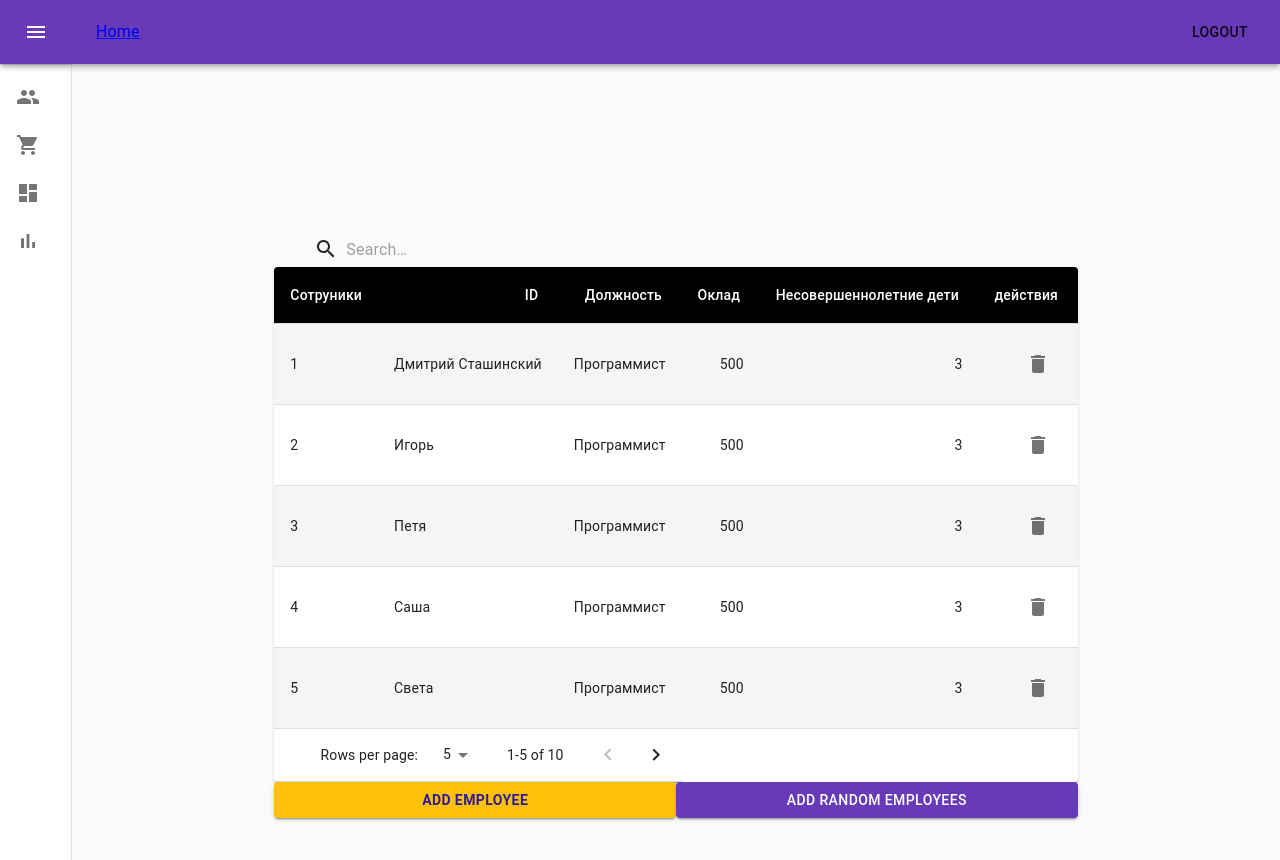
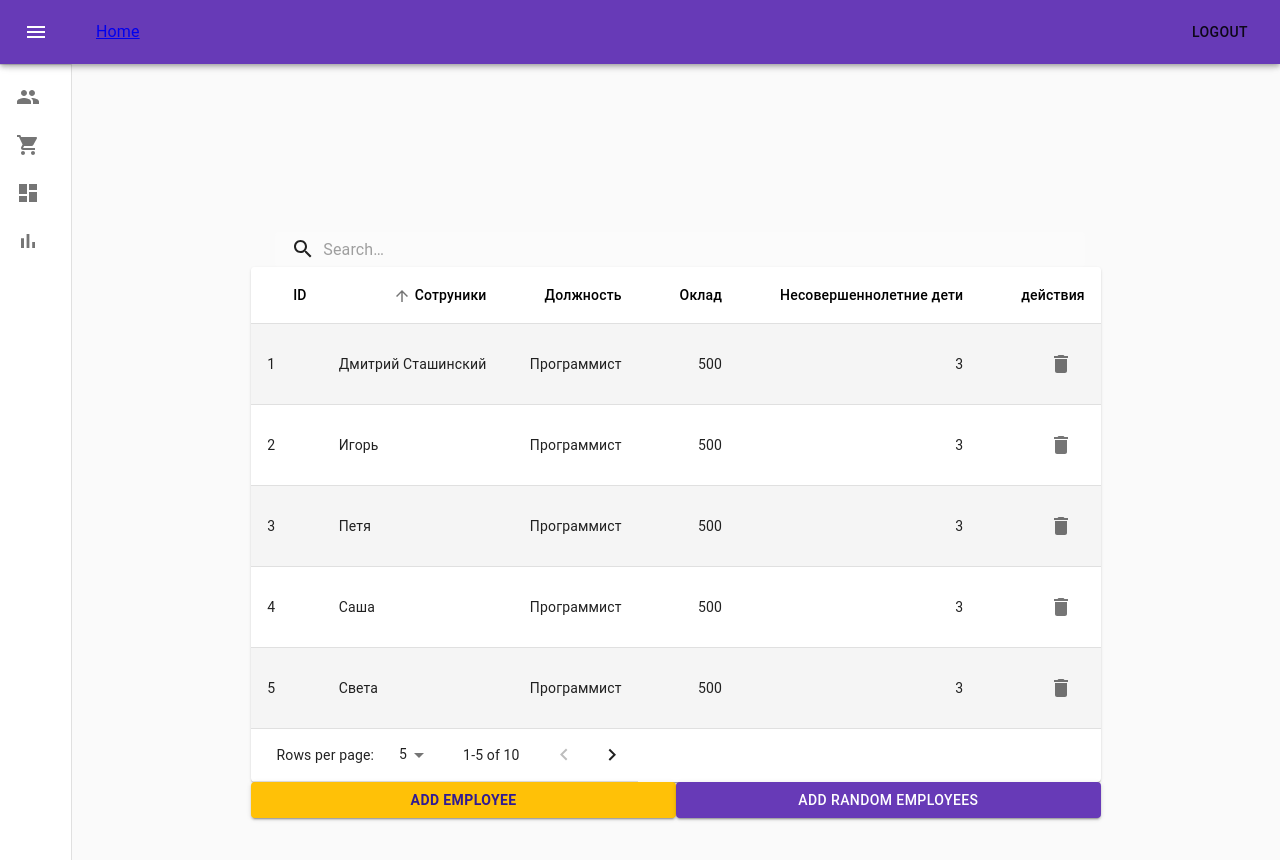
Before and after one commit to NadiaKaputkina/salary-calculation, a React (Create React App) app: page /employees in a window 1280 px wide. Shown: the top 860 px of the page. Built offline with nearby package versions, Linux system fonts and the light colour scheme; data requests are answered from the project's data file.

Commit message:
added sort and arrow directions for different kind of sort

```diff
--- a/src/EmployeeList/EmployeeContainer.tsx
+++ b/src/EmployeeList/EmployeeContainer.tsx
@@ -15,24 +15,20 @@ import EmployeeTable from "./ui/EmployeeTable";
 import TableActionButtons from "./ui/TableActionButtons";
 import BasicSearchField from "./ui/BasicSearchField";
 import { makeStyles } from "@material-ui/core";
-
-export type queryParamsType = {
-    q: string,
-    page: number,
-    limit: number
-}
+import { prepareUrl, queryParamsType } from "../helpers/urlHelpers";
+import { HeaderCellIds, Order } from "./ui/SortTableCell";
 
 function prepareDefaultQueryParams(): queryParamsType {
 
     const query = new URLSearchParams(useLocation().search);
 
-    // const page = query.get("page");
 
     return {
         q: query.get("q") || '',
-        // page: typeof page === null ? 1 : typeof query.get("page") === 'string'? parseInt(query.get("page")): query.get("page"),
         page: typeof query.get("page") === null ? parseInt(query.get("page") as string) : 1,
-        limit: typeof query.get("limit") === null ? parseInt(query.get("page") as string) : 5
+        limit: typeof query.get("limit") === null ? parseInt(query.get("page") as string) : 5,
+        sort: typeof query.get("sort") === null ? query.get("sort") as string : 'asc',
+        order: typeof query.get("order") === null ? query.get("order") as string : 'name',
     }
 }
 
@@ -45,76 +41,53 @@ const useStyles = makeStyles((theme) => ({
 
 const EmployeeContainer = () => {
 
-    let defaultQueryParam: queryParamsType = prepareDefaultQueryParams();
-
-    function cleanQuery(urlQuery: string | null) {
-        if (typeof urlQuery === null) {
-            return 1
-        } else if (typeof urlQuery === 'string') {
-            return parseInt(urlQuery)
-        } else {
-            return urlQuery
-        }
-    }
+    let defaultQueryParams: queryParamsType = prepareDefaultQueryParams();
 
     const dispatch = useDispatch()
     const employees = useSelector(employeesSelector)
     const [isWorkerModal, setIsAddWorkerModal] = useState(false)
-    const [queryParams, setQueryParams] = useState<queryParamsType>(defaultQueryParam)
+    const [queryParams, setQueryParams] = useState<queryParamsType>(defaultQueryParams)
     const [employee, setEmployee] = useState({
         name: '',
         duty: '',
         salary: 0,
         kids: 0
     })
-    const [needLoading, setNeedLoading] = useState(true);
     const [employeeCount, setEmployeeCount] = useState()
     const [isSearched, setIsSearched] = useState(false)
     const history = useHistory()
     const classes = useStyles();
 
 
+    const handleRequestSort = useCallback((event: React.MouseEvent<unknown>, name: HeaderCellIds) => {
+        const isSameCell = queryParams.order === name
+        let currentQueryParams = {...queryParams}
+
+        if (isSameCell) {
+
+            const isAsc = queryParams.sort === 'asc'
+            currentQueryParams.sort = isAsc ? 'desc' : 'asc'
+        }
+        if (!isSameCell) {
+
+            currentQueryParams.order = name
+        }
+
+        setQueryParams(currentQueryParams);
+    }, [queryParams])
+
     const loadEmployee = useCallback(
         () => {
             dispatch(loadEmployeesWithQueryAction(queryParams))
-
-            // dispatch(loadEmployeeTotalCountAction()).then((res: any) => {
-            //     setEmployeeCount(res)
-            // }).then(() => {
-            //     dispatch(loadEmployeesWithQueryAction(queryParams))
-            //     dispatch(search(queryParams.q)).then((res: any) => {
-            //         setEmployeeCount(res)
-            //         if (queryParams.page !== null && (queryParams.page > (res / (queryParams.limit === null ? 5 : typeof queryParams.limit === 'string' ? parseInt(queryParams.limit) : queryParams.limit)))) {
-            //             setQueryParams({...queryParams, 'page': 0})
-            //         }
-            //     })
-            //
-            //
-            // }).then(() => {
-            //     history.push(`/employees?q=${queryParams.q}&page=${queryParams.page + 1}&limit=${queryParams.limit}`)
-            // })
-
         },
         [queryParams],
     );
 
     const replaceUrl = useCallback(() => {
-        let newUrl = `/employees`;
-        const newSearchParams = new URLSearchParams();
 
-        if (JSON.stringify(defaultQueryParam) !== JSON.stringify(queryParams)) {
-            (Object.keys(queryParams) as Array<keyof queryParamsType>)
-                .forEach((key) => {
-                    if (queryParams[key] !== defaultQueryParam[key]) {
-                        newSearchParams.append(key, queryParams[key] as string)
-                    }
-                })
-            newUrl += '?' + newSearchParams.toString()
-            // return history.push(`/employees?q=${queryParams.q}&page=${queryParams.page}&limit=${queryParams.limit}`)
-        }
-
+        let newUrl = prepareUrl('/employees', queryParams, defaultQueryParams)
         history.push(newUrl)
-    }, [queryParams, defaultQueryParam])
+    }, [queryParams, defaultQueryParams])
 
     useEffect(() => {
         loadEmployee()
@@ -177,7 +150,7 @@ const EmployeeContainer = () => {
                     handleChangeQueryProp={handleChangeQueryProp}
                     loadEmployee={loadEmployee}
                     employeeCount={employeeCount}
-                    needLoading={needLoading}
+                    handleRequestSort={handleRequestSort}
 
                 />
                 <TableActionButtons
--- a/src/EmployeeList/ui/EmployeeTable.tsx
+++ b/src/EmployeeList/ui/EmployeeTable.tsx
@@ -17,6 +17,7 @@ import DeleteIcon from '@material-ui/icons/Delete';
 import TablePaginationActions from "@material-ui/core/TablePagination/TablePaginationActions";
 import { useSelector } from "react-redux";
 import { employeesTotalCountSelector } from "../employeesSelector";
+import SortTableCell from "./SortTableCell";
 
 const StyledTableCell = withStyles((theme) => ({
     head: {
@@ -54,7 +55,7 @@ const EmployeeTable = (props: any) => {
         queryParams,
         setQueryParams,
         handleChangeQueryProp,
-        replaceUrl
+        handleRequestSort
     } = props
 
     const employeeTotalCount = useSelector(employeesTotalCountSelector)
@@ -62,7 +63,6 @@ const EmployeeTable = (props: any) => {
     const handleChangePage = (event: any, newPage: any) => {
         const newQueryParams = {...queryParams, 'page': newPage + 1}
         setQueryParams(newQueryParams);
-        // replaceUrl()
     };
 
     if (employeeTotalCount === null) {
@@ -75,12 +75,48 @@ const EmployeeTable = (props: any) => {
                 <Table className={classes.table} aria-label="customized table">
                     <TableHead>
                         <TableRow>
-                            <StyledTableCell>Сотруники</StyledTableCell>
-                            <StyledTableCell align="right">ID&nbsp;</StyledTableCell>
-                            <StyledTableCell align="right">Должность&nbsp;</StyledTableCell>
-                            <StyledTableCell align="right">Оклад&nbsp;</StyledTableCell>
-                            <StyledTableCell align="right">Несовершеннолетние дети&nbsp;</StyledTableCell>
-                            <StyledTableCell align="right">действия&nbsp;</StyledTableCell>
+                            <SortTableCell
+                                label='ID'
+                                name='id'
+                                sort={queryParams.sort}
+                                orderBy={queryParams.order}
+                                handleRequestSort={handleRequestSort}
+                            />
+                            <SortTableCell
+                                label='Сотруники'
+                                name='name'
+                                sort={queryParams.sort}
+                                orderBy={queryParams.order}
+                                handleRequestSort={handleRequestSort}
+                            />
+                            <SortTableCell
+                                label='Должность'
+                                name='duty'
+                                sort={queryParams.sort}
+                                orderBy={queryParams.order}
+                                handleRequestSort={handleRequestSort}
+                            />
+                            <SortTableCell
+                                label='Оклад'
+                                name='salary'
+                                sort={queryParams.sort}
+                                orderBy={queryParams.order}
+                                handleRequestSort={handleRequestSort}
+                            />
+                            <SortTableCell
+                                label='Несовершеннолетние дети'
+                                name='kids'
+                                sort={queryParams.sort}
+                                orderBy={queryParams.order}
+                                handleRequestSort={handleRequestSort}
+                            />
+                            <SortTableCell
+                                label='действия'
+                                name={6}
+                                sort={queryParams.sort}
+                                orderBy={queryParams.order}
+                                handleRequestSort={handleRequestSort}
+                            />
                         </TableRow>
                     </TableHead>
                     <TableBody>
--- /dev/null
+++ b/src/EmployeeList/ui/SortTableCell.tsx
@@ -0,0 +1,47 @@
+import React from 'react'
+import { TableCell, TableSortLabel, withStyles } from "@material-ui/core";
+
+// export type HeaderCellIds = {
+//     name: string,
+//     duty: string,
+//     salary: number,
+//     kids: number,
+//     id: number
+// }
+
+export type HeaderCellIds = 'name' | 'duty' | 'salary' | 'kids' | 'id'
+
+export type Order = 'asc' | 'desc';
+
+const StyledTableCell = withStyles((theme) => ({
+    head: {
+        backgroundColor: theme.palette.common.white,
+        color: theme.palette.common.black,
+    },
+    body: {
+        fontSize: 14,
+    },
+}))(TableCell);
+
+const SortTableCell = (props: any) => {
+
+    const {sort, orderBy, handleRequestSort, name, label} = props;
+
+    const createSortHandler = (name: HeaderCellIds) => (event: React.MouseEvent<unknown>) => {
+        handleRequestSort(event, name);
+    }
+
+    return (
+        <StyledTableCell align="right">
+            <TableSortLabel
+                active={orderBy === name}
+                direction={orderBy === name ? sort : 'asc'}
+                onClick={createSortHandler(name)}
+            />
+            {label}
+        </StyledTableCell>
+    )
+}
+
+
+export default SortTableCell
--- /dev/null
+++ b/src/helpers/urlHelpers.ts
@@ -0,0 +1,46 @@
+export type queryParamsType = {
+    q: string,
+    page: number,
+    limit: number,
+    sort: string | null,
+    order: string | null
+}
+
+export const prepareUrl = (baseUrl: string, queryParams: queryParamsType, defaultQueryParams: queryParamsType): string => {
+
+
+    let newUrl = baseUrl;
+    const newSearchParams = new URLSearchParams();
+
+    if (JSON.stringify(defaultQueryParams) !== JSON.stringify(queryParams)) {
+        (Object.keys(queryParams) as Array<keyof queryParamsType>)
+            .forEach((key) => {
+                if (queryParams[key] !== defaultQueryParams[key] && queryParams[key] !== null) {
+                    newSearchParams.append(key, queryParams[key] as string)
+                }
+            })
+        newUrl += '?' + newSearchParams.toString()
+    }
+
+    return newUrl
+}
+
+export const prepareApiUrl = (baseUrl: string, queryParams: queryParamsType): string => {
+    let newUrl = baseUrl;
+    const newSearchParams = new URLSearchParams();
+
+    // console.log('queryParams', queryParams);
+
+    (Object.keys(queryParams) as Array<keyof queryParamsType>)
+        .forEach((key) => {
+            if (queryParams[key] !== null) {
+
+                const prefix = key === 'q' ? '' : '_'
+                newSearchParams.append(prefix + key, queryParams[key] as string)
+            }
+        })
+    newUrl += '?' + newSearchParams.toString()
+    // console.log('newUrl', newUrl);
+
+    return newUrl
+}
--- a/src/theme.ts
+++ b/src/theme.ts
@@ -17,6 +17,9 @@ theme.props = {
     MuiButton: {
         disableElevation: false,
         fullWidth: true
+    },
+    MuiTableSortLabel: {
+        active: true
     }
 }
 
@@ -39,5 +42,10 @@ theme.overrides = {
         button: {
             color: 'black'
         }
+    },
+    MuiTableSortLabel: {
+        root: {
+            color: 'white'
+        }
     }
 }
```
Also changed, not shown: src/api/workers.ts (+6 -8 lines).
